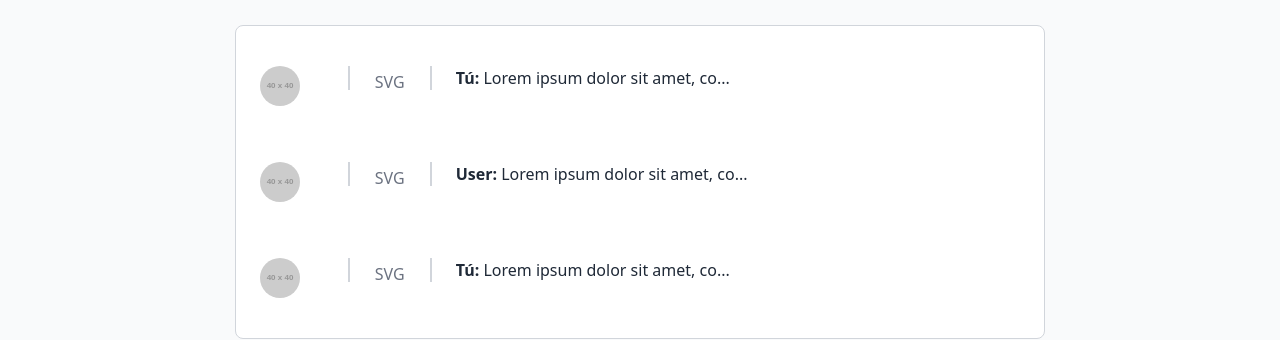
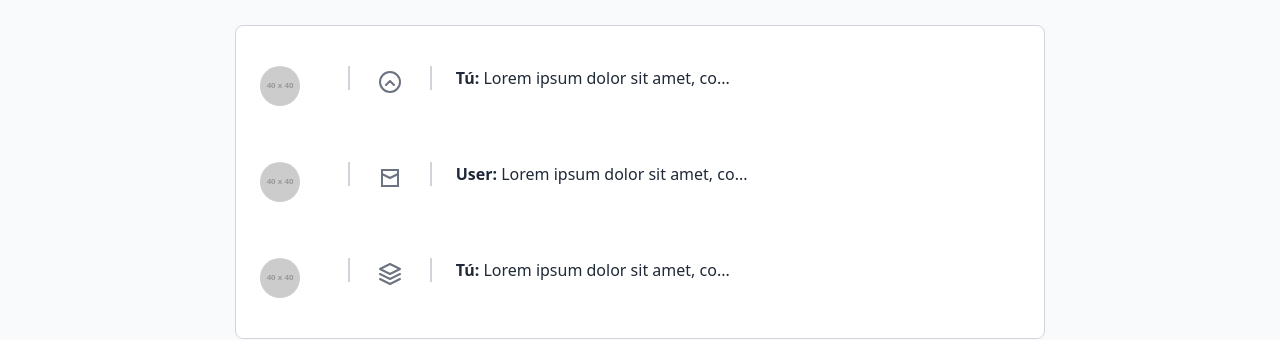
Before and after one commit to paurosmoleon/TFG, a React (Vite) app in the folder front/: page /dashboard/chats in a window 1280 px wide. Shown: the part 233-573 px from the top of the page. Built offline with nearby package versions, Linux system fonts and the light colour scheme.

Commit message:
Añadir componente RoleIcon y definir tipos de chat; actualizar lógica de chats y mejorar presentación.

```diff
--- a/front/src/App.tsx
+++ b/front/src/App.tsx
@@ -3,7 +3,7 @@ import { Routes, Route, Navigate } from 'react-router-dom';
 import Landing          from './components/landing';
 import AboutUs          from './components/aboutus';
 import Home             from './components/Home';
-import Dashboard        from './components/dashbboard';
+import Dashboard        from './components/dashbboard'; // Recuerda la doble b
 import MemoriaPracticas from './components/dashboardsComponents/memoriaPracticas';
 import FichaSemanal     from './components/dashboardsComponents/fichaSemanal';
 import Chats            from './components/dashboardsComponents/chats';
--- /dev/null
+++ b/front/src/components/dashboardsComponents/RoleIcon.tsx
@@ -0,0 +1,84 @@
+// src/components/RoleIcon.tsx
+import React from 'react';
+import { Role } from '../../types/chat';
+
+interface RoleIconProps {
+  role: Role;
+  className?: string;
+}
+
+const RoleIcon: React.FC<RoleIconProps> = ({ role, className = '' }) => {
+  switch (role) {
+    case 'tutor':
+      return (
+        <svg
+          className={className}
+          viewBox="0 0 24 24"
+          fill="none"
+          xmlns="http://www.w3.org/2000/svg"
+        >
+          <circle cx="12" cy="12" r="10" stroke="currentColor" strokeWidth="2" />
+          <path
+            d="M8 15L12 11L16 15"
+            stroke="currentColor"
+            strokeWidth="2"
+            strokeLinecap="round"
+            strokeLinejoin="round"
+          />
+        </svg>
+      );
+    case 'estudiante':
+      return (
+        <svg
+          className={className}
+          viewBox="0 0 24 24"
+          fill="none"
+          xmlns="http://www.w3.org/2000/svg"
+        >
+          <rect x="4" y="4" width="16" height="16" stroke="currentColor" strokeWidth="2" />
+          <path
+            d="M4 8L12 12L20 8"
+            stroke="currentColor"
+            strokeWidth="2"
+            strokeLinecap="round"
+            strokeLinejoin="round"
+          />
+        </svg>
+      );
+    case 'profesor':
+      return (
+        <svg
+          className={className}
+          viewBox="0 0 24 24"
+          fill="none"
+          xmlns="http://www.w3.org/2000/svg"
+        >
+          <path
+            d="M12 2L2 7l10 5 10-5-10-5z"
+            stroke="currentColor"
+            strokeWidth="2"
+            strokeLinecap="round"
+            strokeLinejoin="round"
+          />
+          <path
+            d="M2 17l10 5 10-5"
+            stroke="currentColor"
+            strokeWidth="2"
+            strokeLinecap="round"
+            strokeLinejoin="round"
+          />
+          <path
+            d="M2 12l10 5 10-5"
+            stroke="currentColor"
+            strokeWidth="2"
+            strokeLinecap="round"
+            strokeLinejoin="round"
+          />
+        </svg>
+      );
+    default:
+      return null;
+  }
+};
+
+export default RoleIcon;
--- a/front/src/components/dashboardsComponents/chats.tsx
+++ b/front/src/components/dashboardsComponents/chats.tsx
@@ -1,13 +1,8 @@
+// src/components/Chats.tsx
 import React, { useState } from 'react';
 import { Link } from 'react-router-dom';
-
-interface Chat {
-  id: number;
-  name: string;
-  last: string;
-  avatar: string;
-  role: 'tutor' | 'estudiante' | 'profesor';
-}
+import RoleIcon from './RoleIcon';
+import { Chat } from '../../types/chat';
 
 const truncate = (text: string, max = 30) =>
   text.length > max ? text.slice(0, max) + '...' : text;
@@ -15,21 +10,21 @@ const truncate = (text: string, max = 30) =>
 const dummyChats: Chat[] = [
   {
     id: 1,
-    name: 'Juan Pérez',
-    last: 'Lorem ipsum dolor sit amet, consectetur adipiscing elit. Nam nibh enim…',
+    name: 'Tutor laboral',
+    last: 'Lorem ipsum dolor sit amet, consectetur adipiscing elit. Nam nibh',
     avatar: 'https://via.placeholder.com/40',
     role: 'tutor',
   },
   {
     id: 2,
-    name: 'María López',
+    name: 'Estudiante',
     last: 'Lorem ipsum dolor sit amet, consectetur adipiscing elit. Nam nibh enim…',
     avatar: 'https://via.placeholder.com/40',
     role: 'estudiante',
   },
   {
     id: 3,
-    name: 'Profesor Ruiz',
+    name: 'Profesor',
     last: 'Lorem ipsum dolor sit amet, consectetur adipiscing elit. Nam nibh enim…',
     avatar: 'https://via.placeholder.com/40',
     role: 'profesor',
@@ -39,7 +34,6 @@ const dummyChats: Chat[] = [
 const Chats: React.FC = () => {
   const [selectedChat, setSelectedChat] = useState<Chat | null>(null);
 
-  //LISTA INICIAL PANTALLA COMPLETA
   if (!selectedChat) {
     return (
       <div className="h-[calc(100vh-4rem)] bg-gray-50 overflow-y-auto px-8 py-12">
@@ -56,21 +50,19 @@ const Chats: React.FC = () => {
                 <img
                   src={chat.avatar}
                   alt={chat.name}
-                  className="w-10 h-10 rounded-full cursor-pointer transform transition duration-200 hover:scale-110"
+                  className="w-10 h-10 rounded-full transform transition duration-200 hover:scale-110"
                 />
               </Link>
 
-              {/* Separador vertical entre avatar y SVG */}
+              {/* Separador */}
               <div className="h-6 border-r-2 border-gray-300 mx-6" />
 
-              {/* SVG de rol */}
+              {/* Icono de rol */}
               <div className="flex items-center justify-center w-8 h-8 text-gray-500">
-                <span role="img" aria-label="svg">
-                  SVG
-                </span>
+                <RoleIcon role={chat.role} className="w-6 h-6" />
               </div>
 
-              {/* Separador vertical entre SVG y mensaje */}
+              {/* Separador */}
               <div className="h-6 border-r-2 border-gray-300 mx-6" />
 
               {/* Texto */}
@@ -91,11 +83,10 @@ const Chats: React.FC = () => {
     );
   }
 
-  // VISTA DE CHAT CON SIDEBAR + VENTANA
   return (
     <div className="flex h-[calc(100vh-4rem)]">
       {/* Sidebar */}
-      <aside className="w-1/3 lg:w-1/4 bg-white border-r border-gray-200 overflow-y-auto p-4">
+      <aside className="w-2/3 lg:w-1/4 bg-white border-r border-gray-200 overflow-y-auto p-4">
         {dummyChats.map((chat) => {
           const isActive = chat.id === selectedChat.id;
           return (
@@ -110,17 +101,11 @@ const Chats: React.FC = () => {
                 <img
                   src={chat.avatar}
                   alt={chat.name}
-                  className="w-10 h-10 rounded-full cursor-pointer transform transition duration-200 hover:scale-110"
+                  className="w-10 h-10 rounded-full transform transition duration-200 hover:scale-110"
                 />
               </Link>
               <div className="w-6 h-6 mr-3 flex items-center justify-center bg-gray-100 rounded">
-                <span
-                  className="text-xs text-gray-500"
-                  role="img"
-                  aria-label="svg"
-                >
-                  SVG
-                </span>
+                <RoleIcon role={chat.role} className="w-4 h-4 text-gray-500" />
               </div>
               <p className="flex-1 text-gray-800 truncate">
                 <span className="font-semibold">{chat.name}:</span>{' '}
@@ -136,7 +121,7 @@ const Chats: React.FC = () => {
         <header className="flex items-center p-4 bg-white border-b border-gray-200">
           <button
             onClick={() => setSelectedChat(null)}
-            className="mr-4 text-blue-600 hover:underline cursor-pointer"
+            className="mr-4 text-blue-600 hover:underline"
           >
             ← Volver
           </button>
@@ -144,7 +129,7 @@ const Chats: React.FC = () => {
             <img
               src={selectedChat.avatar}
               alt={selectedChat.name}
-              className="w-10 h-10 rounded-full cursor-pointer transform transition duration-200 hover:scale-110"
+              className="w-10 h-10 rounded-full transform transition duration-200 hover:scale-110"
             />
           </Link>
           <h2 className="text-xl font-semibold text-gray-800">
@@ -154,10 +139,10 @@ const Chats: React.FC = () => {
 
         <div className="flex-1 p-4 overflow-y-auto flex flex-col">
           <div className="max-w-[80%] mb-4 p-3 rounded-xl bg-white self-start">
-            Hola, ¿cómo te va con la memoria de prácticas?
+          Lorem ipsum dolor sit amet, consectetur adipiscing elit. Nam nibh
           </div>
-          <div className="max-w-[0%] mb-4 p-3 rounded-xl bg-green-100 self-end">
-            Bien, casi termino la sección de justificación.
+          <div className="max-w-[80%] mb-4 p-3 rounded-xl bg-green-100 self-end">
+          Lorem ipsum dolor sit amet, consectetur adipiscing elit. Nam nibh
           </div>
         </div>
 
@@ -167,7 +152,7 @@ const Chats: React.FC = () => {
             placeholder="Escribe un mensaje..."
             className="flex-1 border border-gray-300 rounded-full px-4 py-2 mr-2 focus:outline-none focus:ring-2 focus:ring-blue-400"
           />
-          <button className="px-4 py-2 bg-blue-600 text-white rounded-full font-semibold hover:bg-blue-700 transition cursor-pointer">
+          <button className="px-4 py-2 bg-blue-600 text-white rounded-full font-semibold hover:bg-blue-700 transition">
             Enviar
           </button>
         </div>
--- /dev/null
+++ b/front/src/types/chat.ts
@@ -0,0 +1,9 @@
+export type Role = 'tutor' | 'estudiante' | 'profesor';
+
+export interface Chat {
+  id: number;
+  name: string;
+  last: string;
+  avatar: string;
+  role: Role;
+}
```
